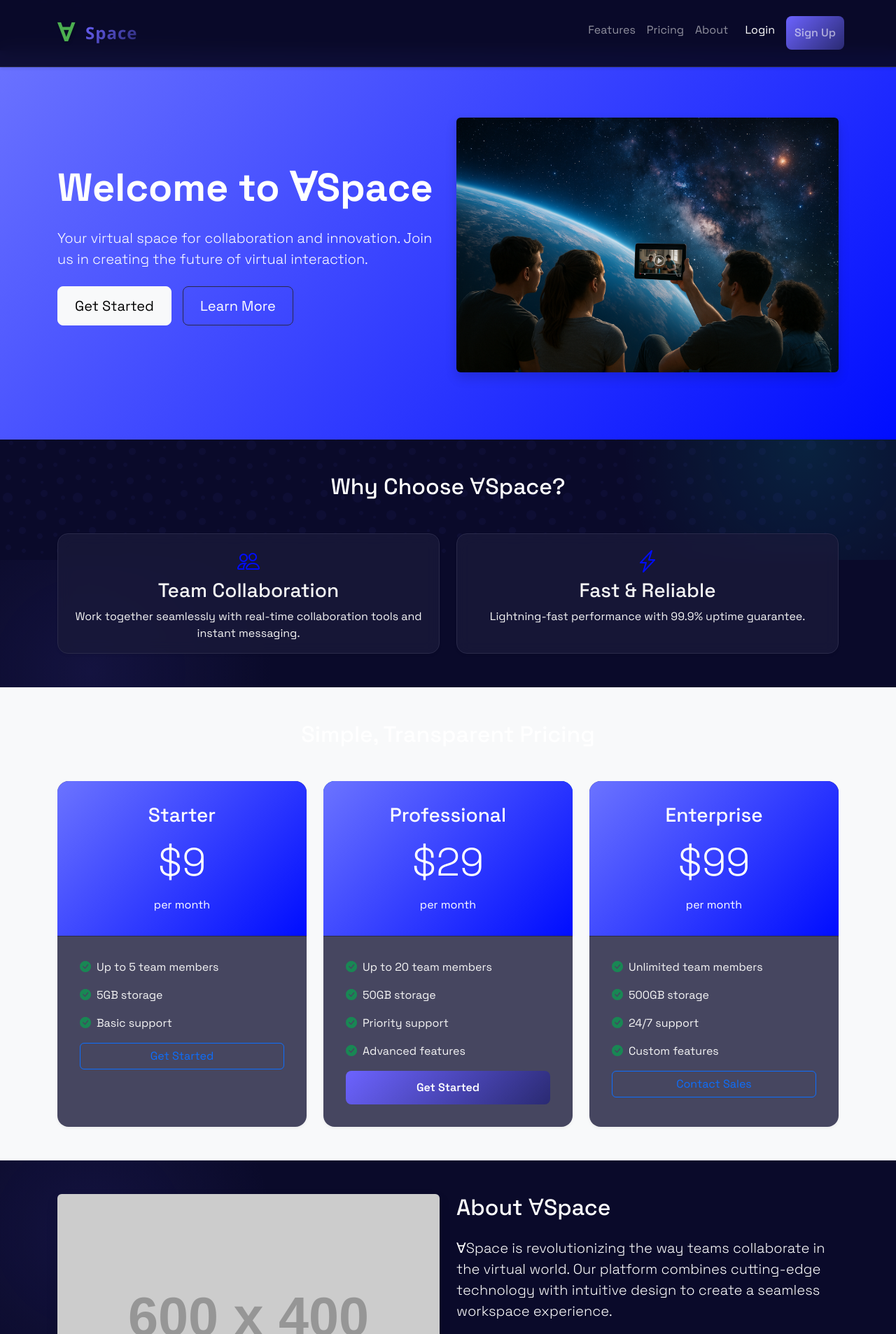
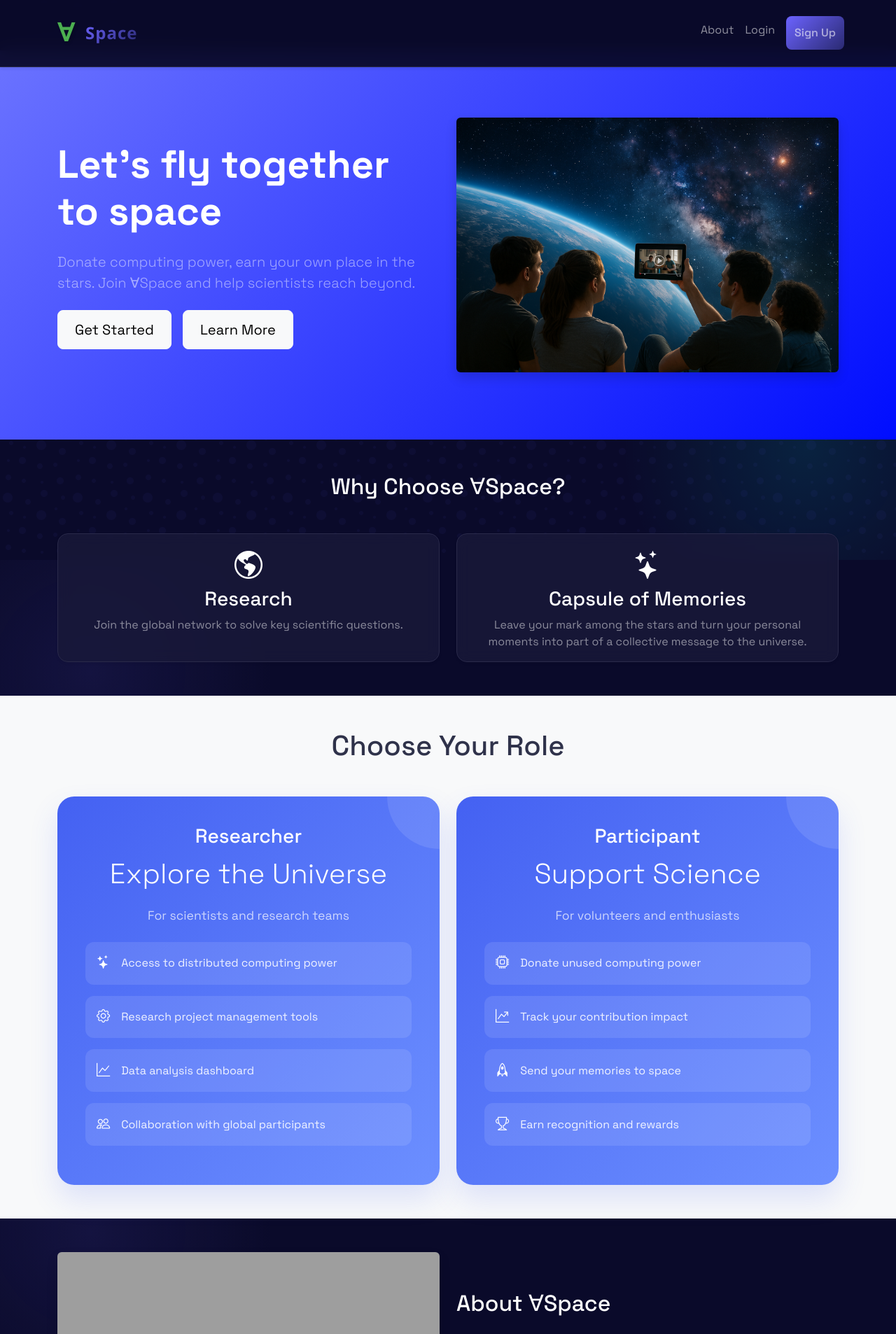
Before and after one commit to roboclub-tu/VSpace, a Django app: page / in a window 1280 px wide. Shown: the top 1906 px of the page at 70% size. Run offline with Django 5.2, Linux system fonts and the light colour scheme; grey boxes labelled with a size stand in for pictures from a placeholder-image service; some libraries are stand-ins or nearby versions; grey boxes are pictures that could not be loaded.

Commit message:
update home and base

```diff
--- a/Server/templates/base.html
+++ b/Server/templates/base.html
@@ -112,17 +112,13 @@
                             </a>
                         </li>
                     {% else %}
-                        <li class="nav-item">
-                            <a class="nav-link" href="#features">Features</a>
-                        </li>
-                        <li class="nav-item">
-                            <a class="nav-link" href="#pricing">Pricing</a>
-                        </li>
+
+
                         <li class="nav-item">
                             <a class="nav-link" href="#about">About</a>
                         </li>
                         <li class="nav-item">
-                            <a class="nav-link btn btn-outline-light ms-2" href="{% url 'login' %}">Login</a>
+                            <a class="nav-link" href="{% url 'login' %}">Login</a>
                         </li>
                         <li class="nav-item">
                             <a class="nav-link btn btn-primary ms-2" href="{% url 'register' %}">Sign Up</a>
@@ -162,16 +158,16 @@
                     <h5 class="text-white mb-3">Quick Links</h5>
                     <ul class="list-unstyled">
                         <li><a href="#features" class="text-muted text-decoration-none">Features</a></li>
-                        <li><a href="#pricing" class="text-muted text-decoration-none">Pricing</a></li>
+                        <li><a href="#pricing" class="text-muted text-decoration-none">Role</a></li>
                         <li><a href="#about" class="text-muted text-decoration-none">About</a></li>
                     </ul>
                 </div>
                 <div class="col-md-4">
                     <h5 class="text-white mb-3">Connect</h5>
                     <div class="social-links">
-                        <a href="#" class="text-muted me-3"><i class="bi bi-twitter"></i></a>
-                        <a href="#" class="text-muted me-3"><i class="bi bi-linkedin"></i></a>
-                        <a href="#" class="text-muted"><i class="bi bi-github"></i></a>
+                        <a href="https://www.facebook.com/roboclub.bg?locale=bg_BG" class="text-muted me-3"><i class="bi bi-facebook"></i></a>
+                        <a href="https://www.linkedin.com/company/roboclubbg/posts/?feedView=all" class="text-muted me-3"><i class="bi bi-linkedin"></i></a>
+                        <a href="https://github.com/roboclub-tu/VSpace" class="text-muted"><i class="bi bi-github"></i></a>
                     </div>
                 </div>
             </div>
--- a/Server/templates/home.html
+++ b/Server/templates/home.html
@@ -18,11 +18,11 @@
         <div class="container">
             <div class="row align-items-center">
                 <div class="col-lg-6">
-                    <h1 class="display-4 fw-bold mb-4">Welcome to ∀Space</h1>
-                    <p class="lead mb-4">Your virtual space for collaboration and innovation. Join us in creating the future of virtual interaction.</p>
+                    <h1 class="display-4 fw-bold mb-4 text-white">Let's fly together to space</h1>
+                    <p class="lead mb-4 text-white-50">Donate computing power, earn your own place in the stars. Join ∀Space and help scientists reach beyond.</p>
                     <div class="d-flex gap-3">
                         <a href="{% url 'register' %}" class="btn btn-light btn-lg">Get Started</a>
-                        <a href="#features" class="btn btn-outline-light btn-lg">Learn More</a>
+                        <a href="#features" class="btn btn-light btn-lg">Learn More</a>
                     </div>
                 </div>
                 <div class="col-lg-6">
@@ -35,23 +35,23 @@
     <!-- Features Section -->
     <section id="features" class="py-5">
         <div class="container">
-            <h2 class="text-center mb-5">Why Choose ∀Space?</h2>
+            <h2 class="text-center mb-5 text-white">Why Choose ∀Space?</h2>
             <div class="row g-4">
                 <div class="col-md-6">
                     <div class="card h-100 text-center">
                         <div class="card-body">
-                            <i class="bi bi-people feature-icon"></i>
-                            <h3 class="card-title">Team Collaboration</h3>
-                            <p class="card-text">Work together seamlessly with real-time collaboration tools and instant messaging.</p>
+                            <i class="bi bi-globe-americas feature-icon text-white" style="font-size: 2.5rem;"></i>
+                            <h3 class="card-title text-white">Research</h3>
+                            <p class="card-text text-white-50">Join the global network to solve key scientific questions.</p>
                         </div>
                     </div>
                 </div>
                 <div class="col-md-6">
                     <div class="card h-100 text-center">
                         <div class="card-body">
-                            <i class="bi bi-lightning-charge feature-icon"></i>
-                            <h3 class="card-title">Fast & Reliable</h3>
-                            <p class="card-text">Lightning-fast performance with 99.9% uptime guarantee.</p>
+                            <i class="bi bi-stars feature-icon text-white" style="font-size: 2.5rem;"></i>
+                            <h3 class="card-title text-white">Capsule of Memories</h3>
+                            <p class="card-text text-white-50">Leave your mark among the stars and turn your personal moments into part of a collective message to the universe.</p>
                         </div>
                     </div>
                 </div>
@@ -59,61 +59,64 @@
         </div>
     </section>
 
-    <!-- Pricing Section -->
-    <section id="pricing" class="py-5 bg-light">
+    <!-- Roles Section -->
+    <section id="pricing" class="py-5" style="background: #F8F9FA;">
         <div class="container">
-            <h2 class="text-center mb-5">Simple, Transparent Pricing</h2>
-            <div class="row g-4">
-                <div class="col-md-4">
-                    <div class="card pricing-card h-100">
-                        <div class="card-header">
-                            <h3 class="mb-0">Starter</h3>
-                            <div class="display-4 my-3">$9</div>
-                            <p class="mb-0">per month</p>
-                        </div>
-                        <div class="card-body">
-                            <ul class="list-unstyled">
-                                <li class="mb-3"><i class="bi bi-check-circle-fill text-success me-2"></i>Up to 5 team members</li>
-                                <li class="mb-3"><i class="bi bi-check-circle-fill text-success me-2"></i>5GB storage</li>
-                                <li class="mb-3"><i class="bi bi-check-circle-fill text-success me-2"></i>Basic support</li>
+            <h2 class="text-center mb-5" style="color: #2F324A; font-size: 2.5rem;">Choose Your Role</h2>
+            <div class="row g-4 justify-content-center">
+                <div class="col-md-6">
+                    <div style="background: linear-gradient(135deg, #4461F2 0%, #6C8FFF 100%); border-radius: 24px; overflow: hidden; height: 100%; box-shadow: 0 20px 40px rgba(68, 97, 242, 0.15); transition: transform 0.3s ease;" onmouseover="this.style.transform='translateY(-10px)'" onmouseout="this.style.transform='translateY(0)'">
+                        <div style="padding: 2.5rem; text-align: center; position: relative;">
+                            <div style="position: absolute; top: 0; right: 0; width: 150px; height: 150px; background: rgba(255, 255, 255, 0.1); border-radius: 50%; transform: translate(50%, -50%);"></div>
+                            <h3 class="text-white mb-2" style="font-size: 1.75rem; font-weight: 500; position: relative;">Researcher</h3>
+                            <div class="text-white mb-3" style="font-size: 2.5rem; font-weight: 300; position: relative;">Explore the Universe</div>
+                            <p style="color: rgba(255, 255, 255, 0.7); font-size: 1.1rem; position: relative;">For scientists and research teams</p>
+                            <ul class="list-unstyled mt-4" style="text-align: left; position: relative;">
+                                <li class="d-flex align-items-center mb-3" style="background: rgba(255, 255, 255, 0.1); padding: 1rem; border-radius: 12px;">
+                                    <i class="bi bi-stars me-3 text-white" style="font-size: 1.2rem;"></i>
+                                    <span style="color: rgba(255, 255, 255, 0.9); font-size: 1rem;">Access to distributed computing power</span>
+                                </li>
+                                <li class="d-flex align-items-center mb-3" style="background: rgba(255, 255, 255, 0.1); padding: 1rem; border-radius: 12px;">
+                                    <i class="bi bi-gear me-3 text-white" style="font-size: 1.2rem;"></i>
+                                    <span style="color: rgba(255, 255, 255, 0.9); font-size: 1rem;">Research project management tools</span>
+                                </li>
+                                <li class="d-flex align-items-center mb-3" style="background: rgba(255, 255, 255, 0.1); padding: 1rem; border-radius: 12px;">
+                                    <i class="bi bi-graph-up me-3 text-white" style="font-size: 1.2rem;"></i>
+                                    <span style="color: rgba(255, 255, 255, 0.9); font-size: 1rem;">Data analysis dashboard</span>
+                                </li>
+                                <li class="d-flex align-items-center mb-3" style="background: rgba(255, 255, 255, 0.1); padding: 1rem; border-radius: 12px;">
+                                    <i class="bi bi-people me-3 text-white" style="font-size: 1.2rem;"></i>
+                                    <span style="color: rgba(255, 255, 255, 0.9); font-size: 1rem;">Collaboration with global participants</span>
+                                </li>
                             </ul>
-                            <a href="{% url 'register' %}" class="btn btn-outline-primary w-100">Get Started</a>
                         </div>
                     </div>
                 </div>
-                <div class="col-md-4">
-                    <div class="card pricing-card h-100 border-primary">
-                        <div class="card-header bg-primary">
-                            <h3 class="mb-0">Professional</h3>
-                            <div class="display-4 my-3">$29</div>
-                            <p class="mb-0">per month</p>
-                        </div>
-                        <div class="card-body">
-                            <ul class="list-unstyled">
-                                <li class="mb-3"><i class="bi bi-check-circle-fill text-success me-2"></i>Up to 20 team members</li>
-                                <li class="mb-3"><i class="bi bi-check-circle-fill text-success me-2"></i>50GB storage</li>
-                                <li class="mb-3"><i class="bi bi-check-circle-fill text-success me-2"></i>Priority support</li>
-                                <li class="mb-3"><i class="bi bi-check-circle-fill text-success me-2"></i>Advanced features</li>
+                <div class="col-md-6">
+                    <div style="background: linear-gradient(135deg, #4461F2 0%, #6C8FFF 100%); border-radius: 24px; overflow: hidden; height: 100%; box-shadow: 0 20px 40px rgba(68, 97, 242, 0.15); transition: transform 0.3s ease;" onmouseover="this.style.transform='translateY(-10px)'" onmouseout="this.style.transform='translateY(0)'">
+                        <div style="padding: 2.5rem; text-align: center; position: relative;">
+                            <div style="position: absolute; top: 0; right: 0; width: 150px; height: 150px; background: rgba(255, 255, 255, 0.1); border-radius: 50%; transform: translate(50%, -50%);"></div>
+                            <h3 class="text-white mb-2" style="font-size: 1.75rem; font-weight: 500; position: relative;">Participant</h3>
+                            <div class="text-white mb-3" style="font-size: 2.5rem; font-weight: 300; position: relative;">Support Science</div>
+                            <p style="color: rgba(255, 255, 255, 0.7); font-size: 1.1rem; position: relative;">For volunteers and enthusiasts</p>
+                            <ul class="list-unstyled mt-4" style="text-align: left; position: relative;">
+                                <li class="d-flex align-items-center mb-3" style="background: rgba(255, 255, 255, 0.1); padding: 1rem; border-radius: 12px;">
+                                    <i class="bi bi-cpu me-3 text-white" style="font-size: 1.2rem;"></i>
+                                    <span style="color: rgba(255, 255, 255, 0.9); font-size: 1rem;">Donate unused computing power</span>
+                                </li>
+                                <li class="d-flex align-items-center mb-3" style="background: rgba(255, 255, 255, 0.1); padding: 1rem; border-radius: 12px;">
+                                    <i class="bi bi-graph-up-arrow me-3 text-white" style="font-size: 1.2rem;"></i>
+                                    <span style="color: rgba(255, 255, 255, 0.9); font-size: 1rem;">Track your contribution impact</span>
+                                </li>
+                                <li class="d-flex align-items-center mb-3" style="background: rgba(255, 255, 255, 0.1); padding: 1rem; border-radius: 12px;">
+                                    <i class="bi bi-rocket me-3 text-white" style="font-size: 1.2rem;"></i>
+                                    <span style="color: rgba(255, 255, 255, 0.9); font-size: 1rem;">Send your memories to space</span>
+                                </li>
+                                <li class="d-flex align-items-center mb-3" style="background: rgba(255, 255, 255, 0.1); padding: 1rem; border-radius: 12px;">
+                                    <i class="bi bi-trophy me-3 text-white" style="font-size: 1.2rem;"></i>
+                                    <span style="color: rgba(255, 255, 255, 0.9); font-size: 1rem;">Earn recognition and rewards</span>
+                                </li>
                             </ul>
-                            <a href="{% url 'register' %}" class="btn btn-primary w-100">Get Started</a>
-                        </div>
-                    </div>
-                </div>
-                <div class="col-md-4">
-                    <div class="card pricing-card h-100">
-                        <div class="card-header">
-                            <h3 class="mb-0">Enterprise</h3>
-                            <div class="display-4 my-3">$99</div>
-                            <p class="mb-0">per month</p>
-                        </div>
-                        <div class="card-body">
-                            <ul class="list-unstyled">
-                                <li class="mb-3"><i class="bi bi-check-circle-fill text-success me-2"></i>Unlimited team members</li>
-                                <li class="mb-3"><i class="bi bi-check-circle-fill text-success me-2"></i>500GB storage</li>
-                                <li class="mb-3"><i class="bi bi-check-circle-fill text-success me-2"></i>24/7 support</li>
-                                <li class="mb-3"><i class="bi bi-check-circle-fill text-success me-2"></i>Custom features</li>
-                            </ul>
-                            <a href="{% url 'register' %}" class="btn btn-outline-primary w-100">Contact Sales</a>
                         </div>
                     </div>
                 </div>
@@ -126,27 +129,23 @@
         <div class="container">
             <div class="row align-items-center">
                 <div class="col-lg-6">
-                    <img src="https://placehold.co/600x400" alt="About ∀Space" class="img-fluid rounded shadow">
+                    <img src="https://images.unsplash.com/photo-1541185933-ef5d8ed016c2?w=600" alt="Rocket Launch" class="img-fluid rounded shadow" style="width: 100%; height: auto; object-fit: cover;">
                 </div>
                 <div class="col-lg-6">
-                    <h2 class="mb-4">About ∀Space</h2>
-                    <p class="lead mb-4">∀Space is revolutionizing the way teams collaborate in the virtual world. Our platform combines cutting-edge technology with intuitive design to create a seamless workspace experience.</p>
-                    <p class="mb-4">Founded in 2024, we've been committed to providing the best virtual collaboration tools for teams worldwide. Our mission is to make remote work as effective and engaging as working in person.</p>
-                    <div class="d-flex gap-3">
-                        <a href="{% url 'register' %}" class="btn btn-primary">Join Us Today</a>
-                        <a href="#" class="btn btn-outline-primary">Learn More</a>
-                    </div>
+                    <h2 class="mb-4 text-white">About ∀Space</h2>
+                    <p class="lead mb-4 text-white-50">∀Space is revolutionizing the way teams collaborate in the virtual world. Our platform combines cutting-edge technology with intuitive design to create a seamless workspace experience.</p>
+                    <p class="mb-4 text-white-50">Founded in 2025, we've been committed to providing the best virtual collaboration tools for teams worldwide. Our mission is to make remote work as effective and engaging as working in person.</p>
                 </div>
             </div>
         </div>
     </section>
 
     <!-- CTA Section -->
-    <section class="py-5 bg-light">
+    <section class="py-5" style="background: #FFFFFF;">
         <div class="container text-center">
-            <h2 class="mb-4">Ready to Transform Your Virtual Workspace?</h2>
-            <p class="lead mb-4">Join thousands of teams already using ∀Space to enhance their productivity.</p>
-            <a href="{% url 'register' %}" class="btn btn-primary btn-lg">Get Started Now</a>
+            <h2 class="mb-4 text-dark">Are you ready for something different?</h2>
+            <p class="lead mb-4 text-secondary">Join our global community of space enthusiasts and help shape the future of space exploration.</p>
+            <a href="{% url 'register' %}" class="btn btn-lg" style="background: #4461F2; color: white; border: none;">Get Started Now</a>
         </div>
     </section>
 {% endif %}
```
Also changed, not shown: Server/db.sqlite3.
